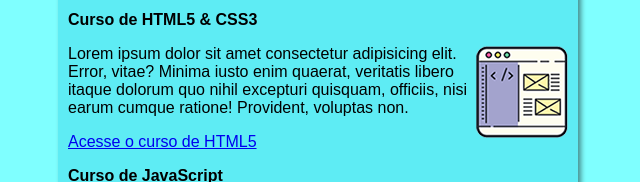
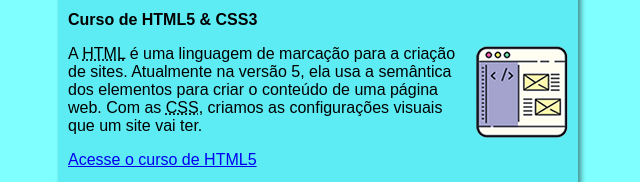
Before and after one commit to francislopes/html-project, a plain HTML site: page index.html in a window 1280 px wide. Shown: the part 143-325 px from the top of the page, without its empty margins (322-962 px from the left). Drawn offline with Linux system fonts and the light colour scheme.

Commit message:
Update index.html

```diff
--- a/index.html
+++ b/index.html
@@ -16,7 +16,7 @@
         <article>
             <h2>Curso de HTML5 & CSS3</h2>
             <img class="lado" src="Imagens/curso-html-css.png" alt="Curso HTML">
-            <p>Lorem ipsum dolor sit amet consectetur adipisicing elit. Error, vitae? Minima iusto enim quaerat, veritatis libero itaque dolorum quo nihil excepturi quisquam, officiis, nisi earum cumque ratione! Provident, voluptas non.</p>
+            <p>A <abbr title="HiperText Markup Language">HTML</abbr> é uma linguagem de marcação para a criação de sites. Atualmente na versão 5, ela usa a semântica dos elementos para criar o conteúdo de uma página web. Com as <abbr title="Cascading Style Sheets">CSS</abbr>, criamos as configurações visuais que um site vai ter.</p>
             <p><a href="curso-html.html">Acesse o curso de HTML5</a></p>
         </article>
         <article>
```
